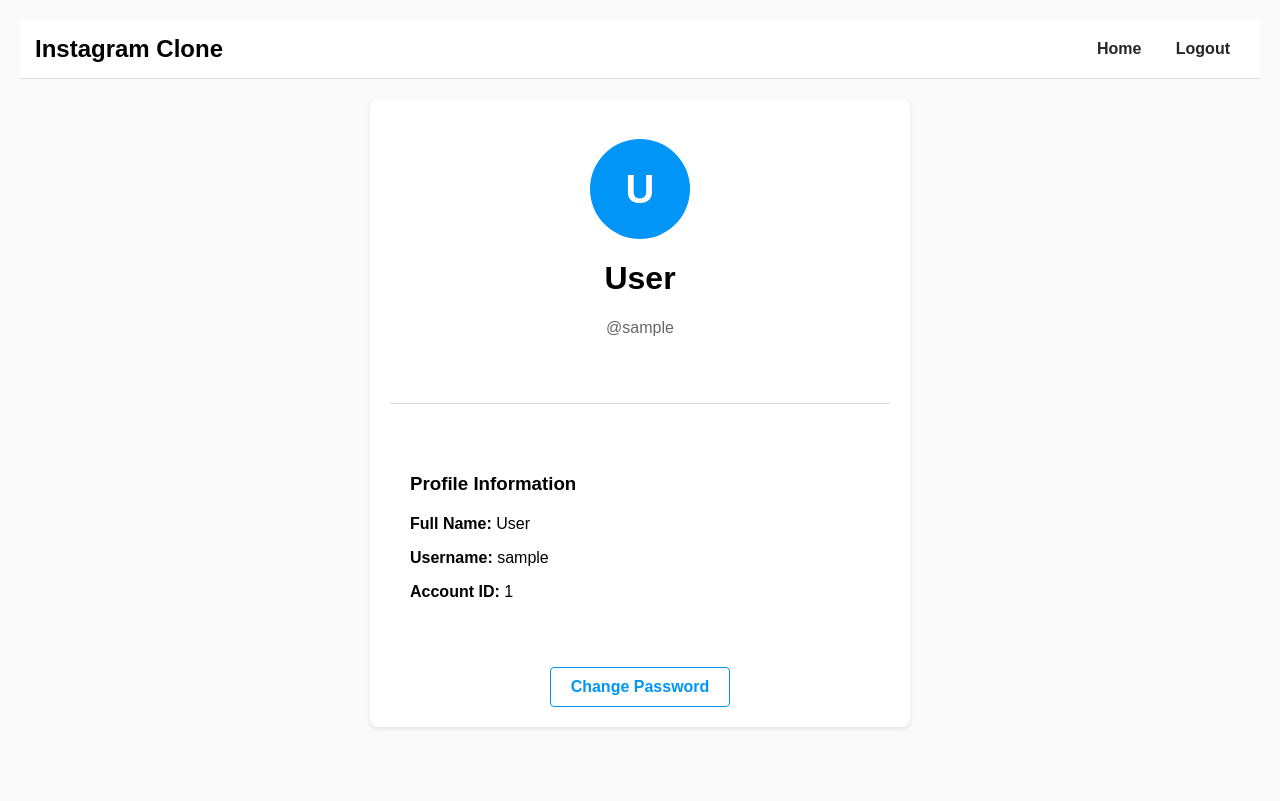
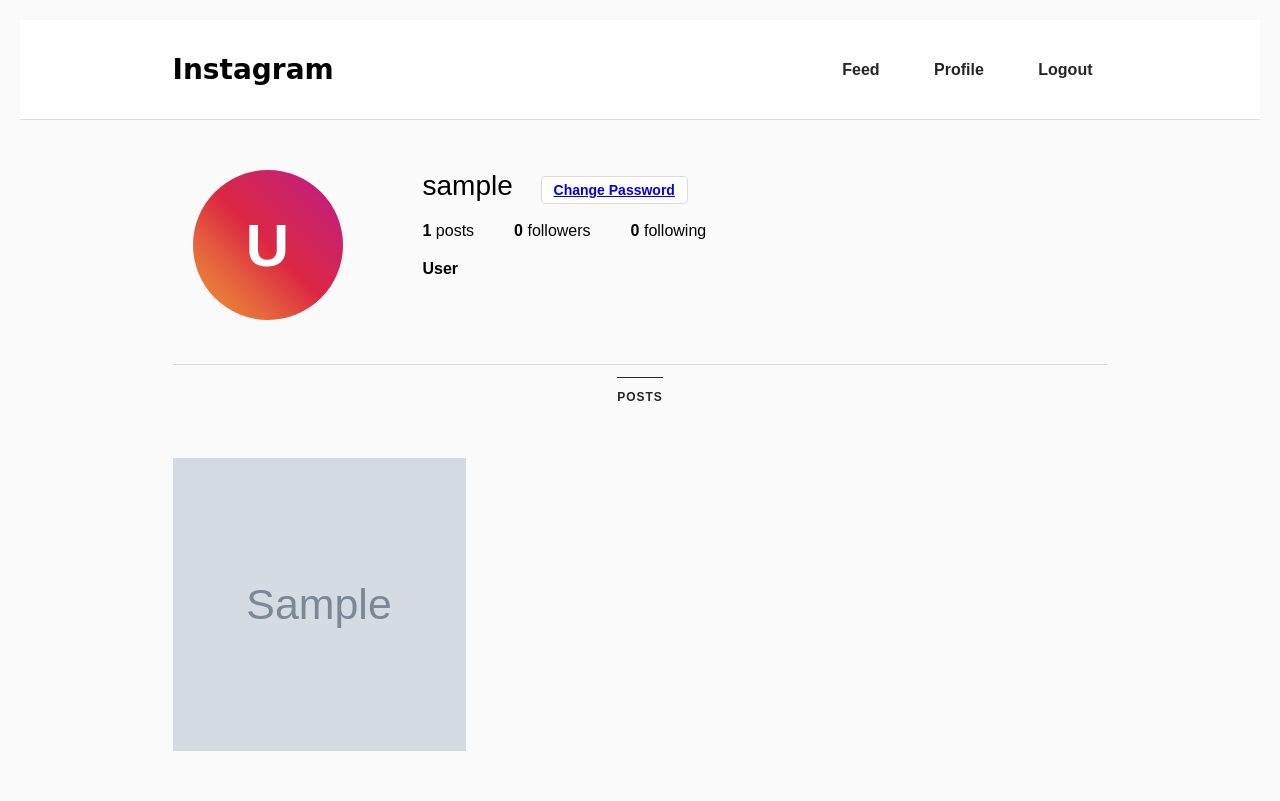
Before and after one commit to Vinozz1/login-instangram, a Flask app: page /profile in a window 1280 px wide. Before the commit the page ends 729 px from the top, so only its background shows below. Run offline with Flask 3, Linux system fonts and the light colour scheme; a user stored in the database is signed in; tables that the repository leaves empty hold one stand-in row (values such as "Sample post"); grey boxes marked "Sample" are stand-in pictures.

Commit message:
Add Instagram clone features - Posts, Feed, and Profile
Features added:
- Post model with image_url, caption, user relationship
- PostForm for creating posts
- Feed page with Instagram-style post cards
- Create post page with image preview
- Profile page with Instagram-style grid layout
- Navigation bar across all pages
- Post statistics on profile (post count)

Styling:
- Instagram gradient colors for avatars and buttons
- Responsive card-based feed layout
- Grid layout for profile posts (3 columns)
- Sticky navigation bar
- Modern Instagram-like UI/UX

Routes added:
- /feed - View all posts
- /create-post - Create new post
- /profile - View user profile with posts grid

TODO: Run migration to create posts table:
- flask db migrate -m "Add Post model"
- flask db upgrade

```diff
--- a/app/__init__.py
+++ b/app/__init__.py
@@ -8,6 +8,10 @@ from app.configs import DevConf, ProdConf
 
 from app.routes.main_bp import main_bp
 from app.routes.auth_bp import auth_bp
+
+# Import models for migrations
+from app.models.users import User
+from app.models.posts import Post
 
 load_dotenv()
 
--- a/app/models/__init__.py
+++ b/app/models/__init__.py
@@ -0,0 +1,4 @@
+from app.models.users import User
+from app.models.posts import Post
+
+__all__ = ['User', 'Post']
--- a/app/routes/main_bp.py
+++ b/app/routes/main_bp.py
@@ -1,17 +1,42 @@
-from flask import Blueprint, render_template
+from flask import Blueprint, render_template, redirect, url_for, flash
 from flask_login import login_required, current_user
 from werkzeug.security import generate_password_hash,\
                             check_password_hash
 
 from app.extensions import db
 from app.forms.signUpForm import SignupForm
+from app.forms.postForm import PostForm
 from app.models.users import User
+from app.models.posts import Post
 
 main_bp = Blueprint("main", __name__)
 
 @main_bp.route("/")
 def index():
     return render_template("index.html")
+
+@main_bp.route("/feed")
+@login_required
+def feed():
+    # Get all posts ordered by newest first
+    posts = Post.query.order_by(Post.created_at.desc()).all()
+    return render_template("feed.html", posts=posts)
+
+@main_bp.route("/create-post", methods=["GET", "POST"])
+@login_required
+def create_post():
+    form = PostForm()
+    if form.validate_on_submit():
+        post = Post(
+            caption=form.caption.data,
+            image_url=form.image_url.data,
+            user_id=current_user.id
+        )
+        db.session.add(post)
+        db.session.commit()
+        flash("Post created successfully!", "success")
+        return redirect(url_for("main.feed"))
+    return render_template("create_post.html", form=form)
 
 @main_bp.route("/signup", methods=["GET", "POST"])
 def signup():
@@ -36,4 +61,6 @@ def signup():
 @main_bp.route("/profile")
 @login_required
 def profile():
-    return render_template("profile.html")
+    # Get current user's posts
+    user_posts = Post.query.filter_by(user_id=current_user.id).order_by(Post.created_at.desc()).all()
+    return render_template("profile.html", user_posts=user_posts)
--- a/app/templates/profile.html
+++ b/app/templates/profile.html
@@ -3,34 +3,186 @@
     <title>Profile - Instagram Clone</title>
 {% endblock %}
 {% block content %}
-    <nav>
-        <div style="display: flex; justify-content: space-between; align-items: center;">
-            <h2 style="margin: 0;">Instagram Clone</h2>
-            <div>
-                <a href="{{ url_for('main.index') }}">Home</a>
+    <style>
+        .instagram-nav {
+            background: white;
+            border-bottom: 1px solid #dbdbdb;
+            padding: 10px 0;
+            position: sticky;
+            top: 0;
+            z-index: 100;
+        }
+        .nav-container {
+            max-width: 935px;
+            margin: 0 auto;
+            display: flex;
+            justify-content: space-between;
+            align-items: center;
+            padding: 0 20px;
+        }
+        .nav-logo {
+            font-family: 'Brush Script MT', cursive;
+            font-size: 28px;
+            font-weight: bold;
+        }
+        .nav-links a {
+            margin-left: 20px;
+            text-decoration: none;
+            color: #262626;
+            font-weight: 600;
+        }
+        .profile-container {
+            max-width: 935px;
+            margin: 0 auto;
+            padding: 30px 20px;
+        }
+        .profile-header {
+            display: flex;
+            margin-bottom: 44px;
+            padding: 0 20px;
+        }
+        .profile-avatar {
+            width: 150px;
+            height: 150px;
+            border-radius: 50%;
+            background: linear-gradient(45deg, #f09433 0%, #e6683c 25%, #dc2743 50%, #cc2366 75%, #bc1888 100%);
+            display: flex;
+            align-items: center;
+            justify-content: center;
+            color: white;
+            font-size: 60px;
+            font-weight: bold;
+            margin-right: 80px;
+        }
+        .profile-info {
+            flex: 1;
+        }
+        .profile-username {
+            font-size: 28px;
+            font-weight: 300;
+            margin-bottom: 20px;
+        }
+        .profile-stats {
+            display: flex;
+            margin-bottom: 20px;
+        }
+        .profile-stat {
+            margin-right: 40px;
+        }
+        .profile-stat strong {
+            font-weight: 600;
+        }
+        .profile-fullname {
+            font-weight: 600;
+            margin-bottom: 5px;
+        }
+        .profile-tabs {
+            border-top: 1px solid #dbdbdb;
+            display: flex;
+            justify-content: center;
+            padding: 12px 0;
+            margin-bottom: 30px;
+        }
+        .profile-tab {
+            padding: 12px 0;
+            margin: 0 30px;
+            color: #8e8e8e;
+            font-weight: 600;
+            font-size: 12px;
+            text-transform: uppercase;
+            letter-spacing: 1px;
+            border-top: 1px solid transparent;
+        }
+        .profile-tab.active {
+            color: #262626;
+            border-top-color: #262626;
+        }
+        .posts-grid {
+            display: grid;
+            grid-template-columns: repeat(3, 1fr);
+            gap: 28px;
+        }
+        .post-item {
+            position: relative;
+            padding-bottom: 100%;
+            background: #fafafa;
+            cursor: pointer;
+        }
+        .post-item img {
+            position: absolute;
+            width: 100%;
+            height: 100%;
+            object-fit: cover;
+        }
+        .no-posts {
+            text-align: center;
+            padding: 60px 20px;
+            color: #8e8e8e;
+        }
+        .edit-profile-btn {
+            padding: 5px 12px;
+            background: white;
+            border: 1px solid #dbdbdb;
+            border-radius: 4px;
+            font-weight: 600;
+            font-size: 14px;
+            cursor: pointer;
+            margin-left: 20px;
+        }
+    </style>
+
+    <nav class="instagram-nav">
+        <div class="nav-container">
+            <h2 class="nav-logo">Instagram</h2>
+            <div class="nav-links">
+                <a href="{{ url_for('main.feed') }}">Feed</a>
+                <a href="{{ url_for('main.profile') }}">Profile</a>
                 <a href="{{ url_for('auth.logout') }}">Logout</a>
             </div>
         </div>
     </nav>
-    <div class="content">
-        <div style="text-align: center; padding: 20px;">
-            <div style="width: 100px; height: 100px; background-color: #0095f6; border-radius: 50%; margin: 0 auto 20px; display: flex; align-items: center; justify-content: center; font-size: 40px; color: white; font-weight: bold;">
-                {{ current_user.fullname[0].upper() }}
-            </div>
-            <h1>{{ current_user.fullname }}</h1>
-            <p style="color: #666; margin-top: 5px;">@{{ current_user.username }}</p>
-        </div>
-        <hr style="border: none; border-top: 1px solid #dbdbdb; margin: 30px 0;">
-        <div style="padding: 20px;">
-            <h3>Profile Information</h3>
-            <div style="margin-top: 20px;">
-                <p><strong>Full Name:</strong> {{ current_user.fullname }}</p>
-                <p><strong>Username:</strong> {{ current_user.username }}</p>
-                <p><strong>Account ID:</strong> {{ current_user.id }}</p>
+
+    <div class="profile-container">
+        <div class="profile-header">
+            <div class="profile-avatar">{{ current_user.fullname[0].upper() }}</div>
+            <div class="profile-info">
+                <div class="profile-username">
+                    {{ current_user.username }}
+                    <a href="{{ url_for('auth.reset') }}" class="edit-profile-btn">Change Password</a>
+                </div>
+                <div class="profile-stats">
+                    <div class="profile-stat">
+                        <strong>{{ user_posts|length }}</strong> posts
+                    </div>
+                    <div class="profile-stat">
+                        <strong>0</strong> followers
+                    </div>
+                    <div class="profile-stat">
+                        <strong>0</strong> following
+                    </div>
+                </div>
+                <div class="profile-fullname">{{ current_user.fullname }}</div>
             </div>
         </div>
-        <div style="margin-top: 30px; text-align: center;">
-            <a href="{{ url_for('auth.reset') }}" style="display: inline-block; padding: 10px 20px; background-color: transparent; color: #0095f6; text-decoration: none; border-radius: 4px; font-weight: bold; border: 1px solid #0095f6;">Change Password</a>
+
+        <div class="profile-tabs">
+            <div class="profile-tab active">Posts</div>
         </div>
+
+        {% if user_posts %}
+            <div class="posts-grid">
+                {% for post in user_posts %}
+                <div class="post-item">
+                    <img src="{{ post.image_url }}" alt="Post image" onerror="this.src='https://via.placeholder.com/300?text=Image+Not+Found'">
+                </div>
+                {% endfor %}
+            </div>
+        {% else %}
+            <div class="no-posts">
+                <h3>No posts yet</h3>
+                <p>Share your first photo or video</p>
+                <a href="{{ url_for('main.create_post') }}" style="display: inline-block; margin-top: 20px; padding: 10px 20px; background-color: #0095f6; color: white; text-decoration: none; border-radius: 4px; font-weight: bold;">Create Post</a>
+            </div>
+        {% endif %}
     </div>
 {% endblock %}
```
Also changed, not shown: app/forms/postForm.py (added, +8 -0 lines), app/models/posts.py (added, +21 -0 lines), app/templates/create_post.html (added, +137 -0 lines), app/templates/feed.html (added, +155 -0 lines).
